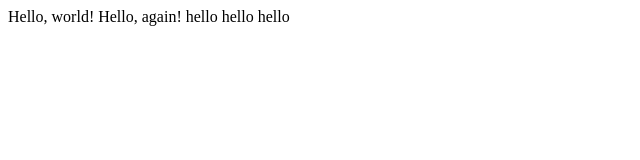
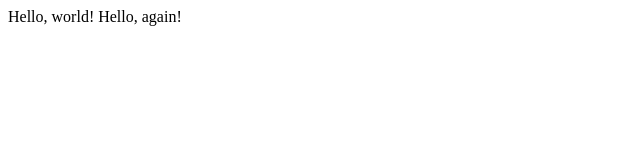
Before and after one commit to nafisulhuda/scratch_1, a plain HTML site: page hello.html in a window 1280 px wide. Shown: the whole page, without its empty margins (0-640 px from the left). Drawn offline with Linux system fonts and the light colour scheme.

Commit message:
Update hello.html

```diff
--- a/hello.html
+++ b/hello.html
@@ -7,6 +7,5 @@
   <body>
     Hello, world!
     Hello, again!
-    hello hello hello
   </body>
 </html>
```
